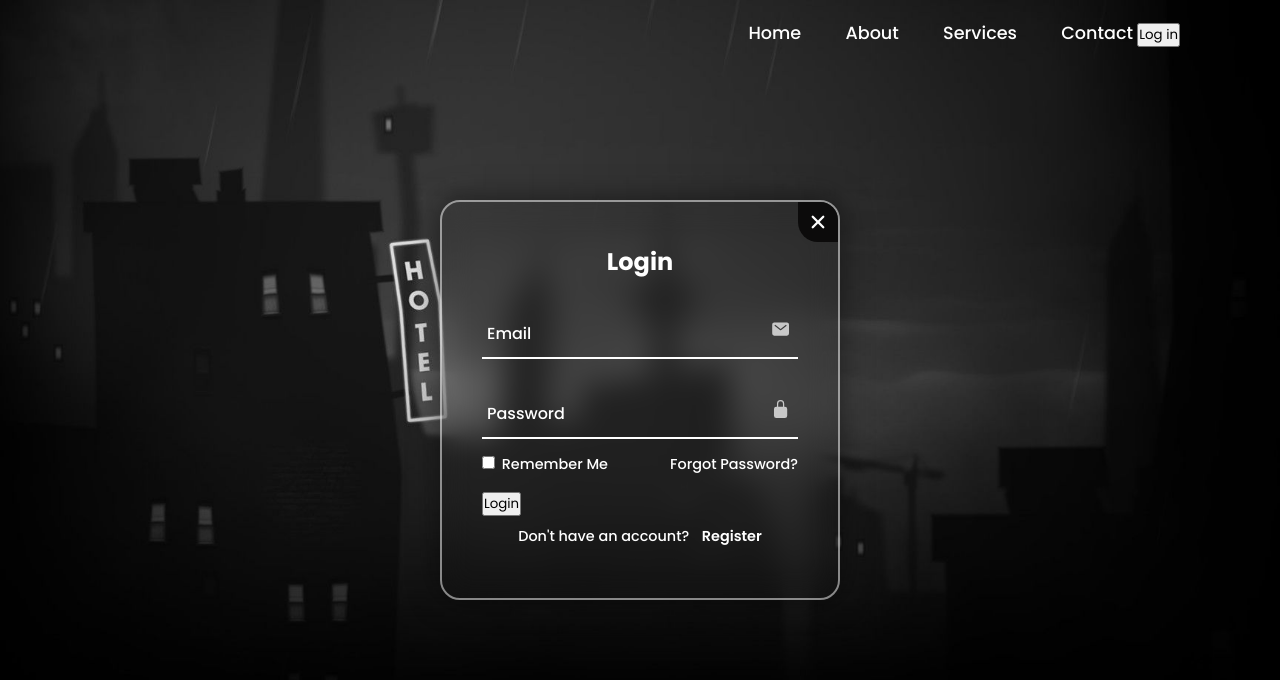
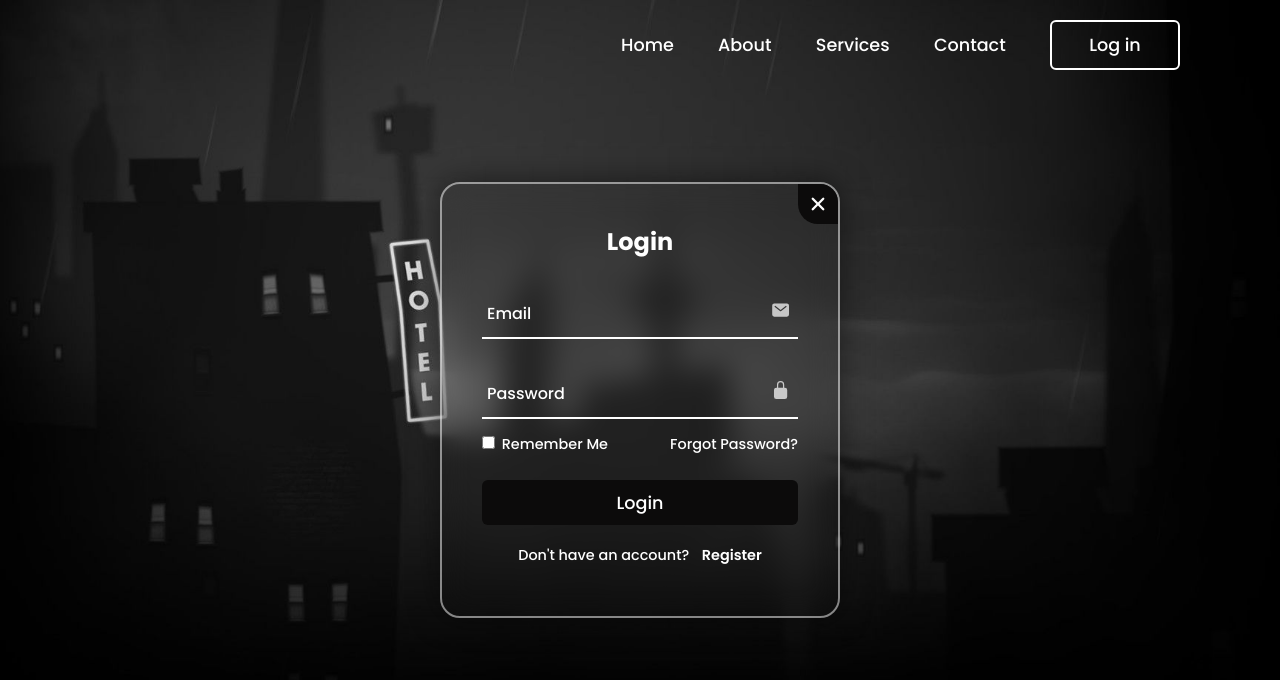
Before and after one commit to amit712singhal/Login-SignUp-Website, a plain HTML site: page index.html in a window 1280 px wide. Both pictures are taken after a click on the button "Log in". Drawn offline with nearby package versions, Linux system fonts and the light colour scheme.

Commit message:
Center popup on scrollable site

```diff
--- a/style.css
+++ b/style.css
@@ -64,7 +64,7 @@ header {
   transition: transform 0.5s;
 }
 
-.navigation .btnLogin-popup {
+.navigation .login-btn {
   width: 130px;
   height: 50px;
   background: transparent;
@@ -79,15 +79,44 @@ header {
   transition: all 0.5s ease;
 }
 
-.navigation .btnLogin-popup:hover {
+.navigation .login-btn:hover {
   background: #fff;
   color: #000;
 }
 
+.navigation .signup-btn {
+  width: 130px;
+  height: 50px;
+  background: transparent;
+  border: 2px solid #fff;
+  outline: none;
+  border-radius: 6px;
+  cursor: pointer;
+  font-size: 1.1rem;
+  color: #fff;
+  font-weight: 500;
+  margin-left: 10px;
+  transition: all 0.5s ease;
+}
+
+.navigation .signup-btn:hover {
+  background: #fff;
+  color: #000;
+}
+
+/* dim display behind popup */
+.popup-overlay {
+  position: fixed;
+  top: 0;
+  left: 0;
+  width: 100%;
+  height: 100%;
+  /* background: rgba(0, 0, 0, 0.5); */
+  z-index: 999;
+}
+
 .wrapper {
-  position: relative;
-  width: 400px;
-  height: 400px;
+  position: fixed;
   background: transparent;
   border: 2px solid rgba(255, 255, 255, 0.5);
   border-radius: 20px;
@@ -97,13 +126,18 @@ header {
   justify-content: center;
   align-items: center;
   overflow: hidden;
-  transform: scale(0);
-  transition: transform .5s ease, height 0.2s ease;
-  z-index: 1;
+  z-index: 1000;
+  width: 80%;
+  max-width: 400px;
+  max-height: 80vh;
+  top: 50%;
+  left: 50%;
+  transform: translate(-50%, -50%) scale(0);
+  transition: transform 0.5s ease, height 0.2s ease;
 }
 
 .wrapper.active-popup {
-  transform: scale(1);
+  transform: translate(-50%, -50%) scale(1);
 }
 
 .wrapper.active {
@@ -235,7 +269,7 @@ header {
   z-index: 2;
 }
 
-.btn {
+.submit-btn {
   width: 100%;
   height: 45px;
   background: #0c0b0b;
@@ -250,7 +284,7 @@ header {
   transition: all 0.5s ease;
 }
 
-.btn:hover {
+.submit-btn:hover {
   background: #131111;
   color: #fff;
 }
```
